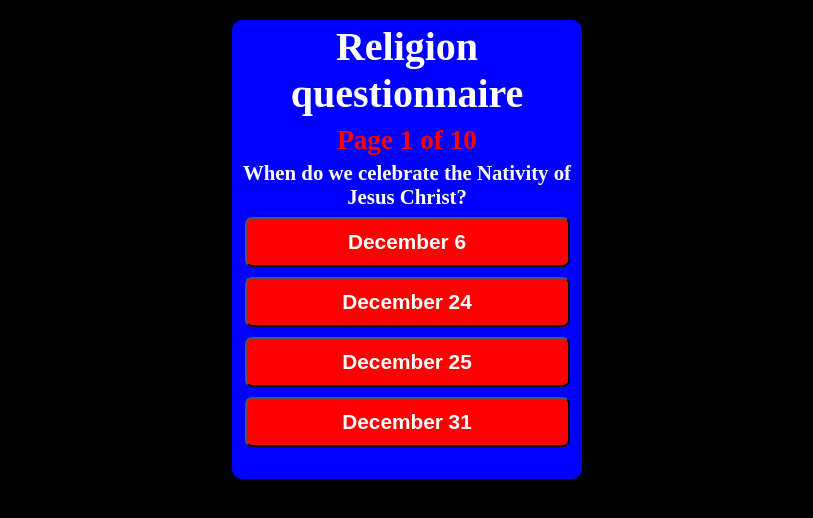
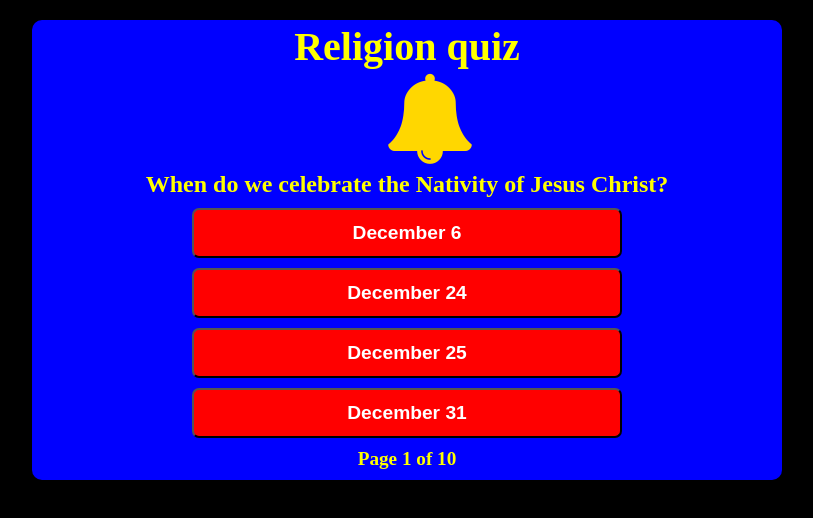
Before and after one commit to Cristiangorjeanul/Quiz-Religion, a plain HTML site: page index.html in a window 1280 px wide. Shown: the whole page, without its empty margins (233-1046 px from the left). Drawn offline with Linux system fonts and the light colour scheme.

Commit message:
Add a bell

```diff
--- a/css/style.css
+++ b/css/style.css
@@ -19,41 +19,132 @@ h1 {
   text-align: center;
   margin-top: 20px;
   font-size: 2.5rem;
-  color: white;
+  color: yellow;
+}
+
+@media (min-width: 768px) {
+  h2 {
+    font-size: 2rem;
+  }
 }
 
 h2 {
-  font-size: 1.7rem;
-  color: red;
+  font-size: 1.2rem;
+  font-weight: 700;
+  color: yellow;
   margin: 5px;
 }
 
+@media (min-width: 768px) {
+  h2 {
+    font-size: 1.5rem;
+  }
+}
+
 h3 {
-  font-size: 1.3rem;
-  color: white;
-  margin: 3px;
+  font-size: 1rem;
+  color: yellow;
+  margin: 5px;
+}
+
+@media (min-width: 768px) {
+  h3 {
+    font-size: 1.2rem;
+  }
 }
 
 button {
   color: white;
   background-color: red;
   cursor: pointer;
-  width: 325px;
+  width: 280px;
   height: 50px;
-  font-size: 1.3rem;
+  font-size: 1.2rem;
   font-weight: 700;
   margin: 5px auto;
   border-radius: 7px;
 }
 
-button:hover {
+button:active {
   background-color: green;
+}
+
+button:focus {
+  outline: none;
+}
+
+@media (min-width: 768px) {
+  button {
+    width: 430px;
+  }
 }
 
 #questionnaire {
   background-color: blue;
   margin: 0 auto;
-  width: 350px;
+  width: 315px;
   height: 459px;
   border-radius: 10px;
 }
+
+@media (min-width: 768px) {
+  #questionnaire {
+    width: 750px;
+    height: 460px;
+  }
+}
+
+.bell{
+  display:block;
+  width: 25px;
+  height: 35px;
+  font-size: 50px;
+  padding-top: 1px;
+  padding-bottom: 25px;
+  margin: 0 auto;
+  color: gold;
+  -webkit-animation: ring 7s  ease infinite;
+  -webkit-transform-origin: 100% 0;
+  -moz-animation: ring 7s  ease infinite;
+  -moz-transform-origin: 100% 0;
+  animation: ring 12s  ease infinite;
+  transform-origin: 100% 0;
+}
+
+
+@media (min-width: 768px) {
+  .bell {
+    width: 45px;
+  height: 75px;
+    font-size: 90px;
+  padding-top: 1px;
+  padding-bottom: 35px;
+  }
+}
+
+@-webkit-keyframes ring {
+  25% { transform: rotate(25deg); }
+  50% { transform: rotate(-25deg); }
+  75% { transform: rotate(25deg); }
+  100% { transform: rotate(-25); }
+}
+
+@-moz-keyframes ring {
+  25% { transform: rotate(25deg); }
+  50% { transform: rotate(-25deg); }
+  75% { transform: rotate(25deg); }
+  100% { transform: rotate(-25); }
+}
+
+@keyframes ring {
+  0% { transform: rotate(20deg); }
+  12% { transform: rotate(-15deg); }
+  24% { transform: rotate(10deg); }
+  34% { transform: rotate(-5deg); }
+  40% { transform: rotate(0deg); }
+  55% { transform: rotate(0deg); }
+  60% { transform: rotate(0deg); }
+  70% { transform: rotate(25deg); }
+  85% { transform: rotate(-25deg); }
+  100% { transform: rotate(20deg); }
+}
--- a/index.html
+++ b/index.html
@@ -3,9 +3,10 @@
 
 <head>
     <meta charset="UTF-8">
-    <title>Quiz-Religion</title>
+    <title>Religion quiz</title>
     <meta name="Questionnaire" content="Religion questionnaire, quiz, test" />
     <meta name="viewport" content="width=device-width, initial-scale=1">
+    <link rel="stylesheet" href="https://cdnjs.cloudflare.com/ajax/libs/font-awesome/4.7.0/css/font-awesome.min.css">
     <link rel="stylesheet" href="css/style.css">
     <script src="./js/app.js"></script>
 </head>
@@ -13,13 +14,16 @@
 <body>
     <header>
         <div id="questionnaire">
-            <h1>Religion<br>questionnaire</h1>
-            <h2 id="page"></h2>
-            <h3 id="table"></h3>
+            <div>
+                <h1>Religion quiz</h1>
+                <span class="bell fa fa-bell"></span><br>
+              </div>
+            <h2 id="table"></h2>
             <button id="option0"></button>
             <button id="option1"></button>
             <button id="option2"></button>
             <button id="option3"></button>
+            <h3 id="page"></h3>
         </div>
     </header>
 </body>
```
